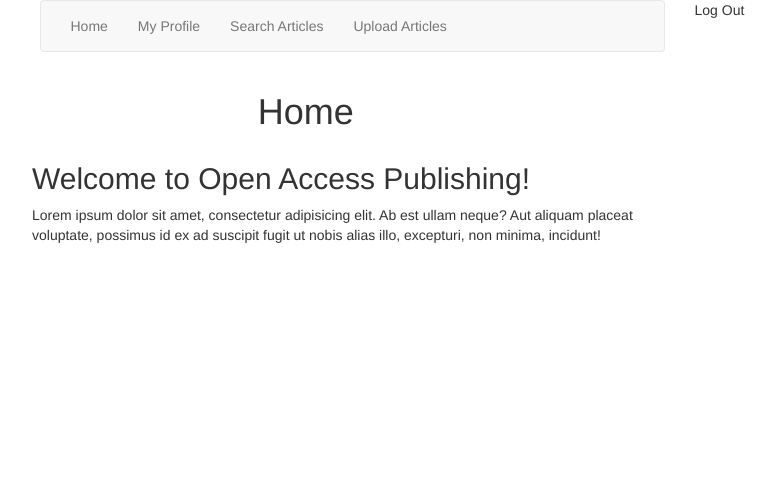
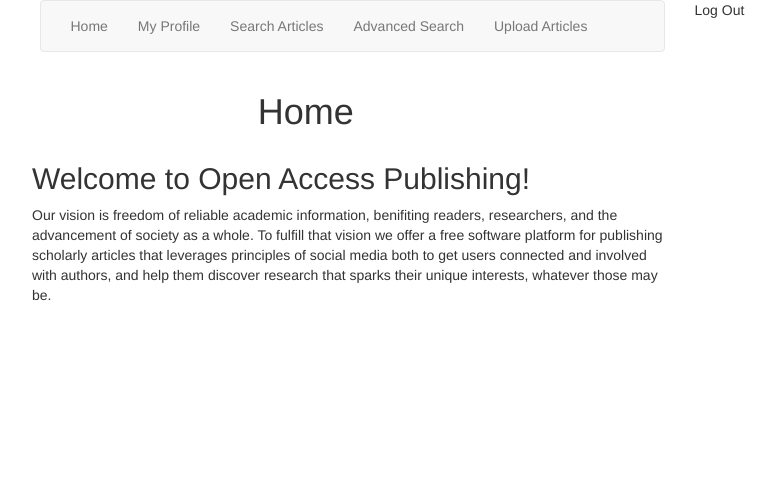
Before and after one commit to jenkinjk/RHIT-Senior-Project-Open-Access-Publishing-System-Sean-Feeney, a Flask app: page /home in a window 1280 px wide. Shown: the top 500 px of the page, without its empty margins (288-1062 px from the left). Run offline with Flask 2, Linux system fonts and the light colour scheme; parts of the project's set-up code (start-up, migrations or seed data) failed here and were passed over; some libraries are stand-ins or nearby versions.

Commit message:
added the advanced search page and server code, just need back end to be plugged in

```diff
--- a/flask_code/server.py
+++ b/flask_code/server.py
@@ -214,28 +214,64 @@ def search_endpoint(byWhat):
     print 'user ' + get_user_id() + ' is searching'
     results = []
 
-    print 'request form:', request.form
+    # print 'request form:', request.form['tags']
+    # print request.form['authors']
+    # print request.form['tags']
 
     if(byWhat == 'byTitle'):
         # TODO: remove this for production, or expand to allow regular expressions.  this is just for testing purposes
         if(request.form['title'] == '*'):
+            print "hey"
             results = db.getTopPapers(BIG_NUMBER)
+            print results
         else:
             results = db.getPapersMatchingTitle(request.form['title'])
     elif(byWhat == 'byAuthors'):
-        results = db.getPapersMatchingAuthorNames([request.form['authors']])
+        authorNames = request.form['authors'].split(',')
+        authorNames = [authorName.strip() for authorName in authorNames]
+        results = db.getPapersMatchingAuthorNames(authorNames)
     elif(byWhat == 'byTags'):
-        results = db.getPapersMatchingTags([request.form['tags']])
+        tags = request.form['tags'].split(',')
+        tags = [tag.strip() for tag in tags]
+        results = db.getPapersMatchingTags(tags)
+    return render_template('search.html', results=results)
 
 
+@app.route('/advancedSearch', methods=['GET', 'POST'])
+def advanced_search_page():
+    print 'user ' + get_user_id() + ' is searching'
+    if(request.method == 'GET'):
+        results = []
+    else:
+        results = []
 
-    return render_template('search.html', results=results)
+        title = request.form['title']
+        authorNames = request.form['authors'].split(',')
+        authorNames = [authorName.strip() for authorName in authorNames]
+        tags = request.form['tags'].split(',')
+        tags = [tag.strip() for tag in tags]
+
+        print "Title:", title
+        print "AuthorNames:", authorNames
+        print "Tags:", tags
+
+        # TODO: grab the advanced search results from the back end
+
+
+    return render_template('advanced_search.html', results=results)
 
 
 @app.route('/addFavorite', methods=['POST'])
 def addFavorite():
     # putFavoritePaper(self, userID, paperID, favoriteLevel)
     db.putFavoritePaper(get_user_id(), request.values['paperID'], 1)
+    print(request.values['paperID'])
+    return "Added! :)"
+
+@app.route('/resolveAuthorName', methods=['POST'])
+def resolveAuthorName():
+
+
     print(request.values['paperID'])
     return "Added! :)"
 
--- a/flask_code/static/assets/app.css
+++ b/flask_code/static/assets/app.css
@@ -26,6 +26,7 @@
     vertical-align: middle;
     border-radius: 4px;
     max-width: 100%;
+    width:80%;
     line-height: 22px;
     cursor: text;
   }
--- a/flask_code/templates/base.html
+++ b/flask_code/templates/base.html
@@ -77,6 +77,9 @@
                   </li>
                   <li>
                     <a href="/search" method="get">Search Articles</a>
+                  </li>
+                  <li>
+                    <a href="/advancedSearch" method="get">Advanced Search</a>
                   </li>
                   <li>
                     <a href="/upload" method="get">Upload Articles</a>
--- a/flask_code/templates/home.html
+++ b/flask_code/templates/home.html
@@ -6,7 +6,7 @@
  	<div class="row">
 		<div class="col-lg-6 col-lg-offset-3">
 		 	<h2>Welcome to Open Access Publishing!</h2>
-		 	<p>Lorem ipsum dolor sit amet, consectetur adipisicing elit. Ab est ullam neque? Aut aliquam placeat voluptate, possimus id ex ad suscipit fugit ut nobis alias illo, excepturi, non minima, incidunt!</p>
+		 	<p>Our vision is freedom of reliable academic information, benifiting readers, researchers, and the advancement of society as a whole.  To fulfill that vision we offer a free software platform for publishing scholarly articles that leverages principles of social media both to get users connected and involved with authors, and help them discover research that sparks their unique interests, whatever those may be.</p>
 		</div>
 	</div>
 </div>
```
Also changed, not shown: flask_code/templates/advanced_search.html (renamed from flask_code/templates/search.html, +10 -28 lines).
